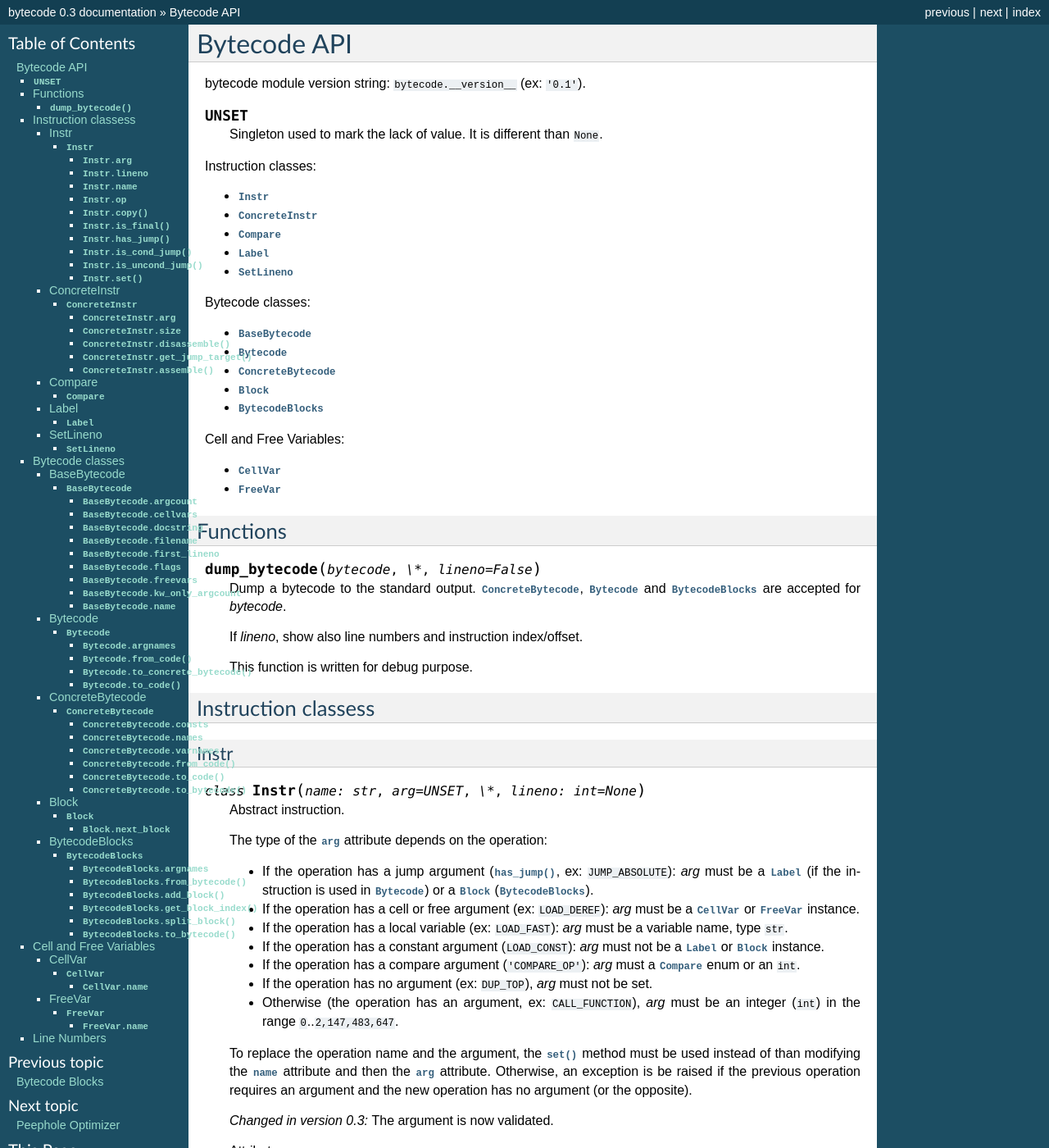
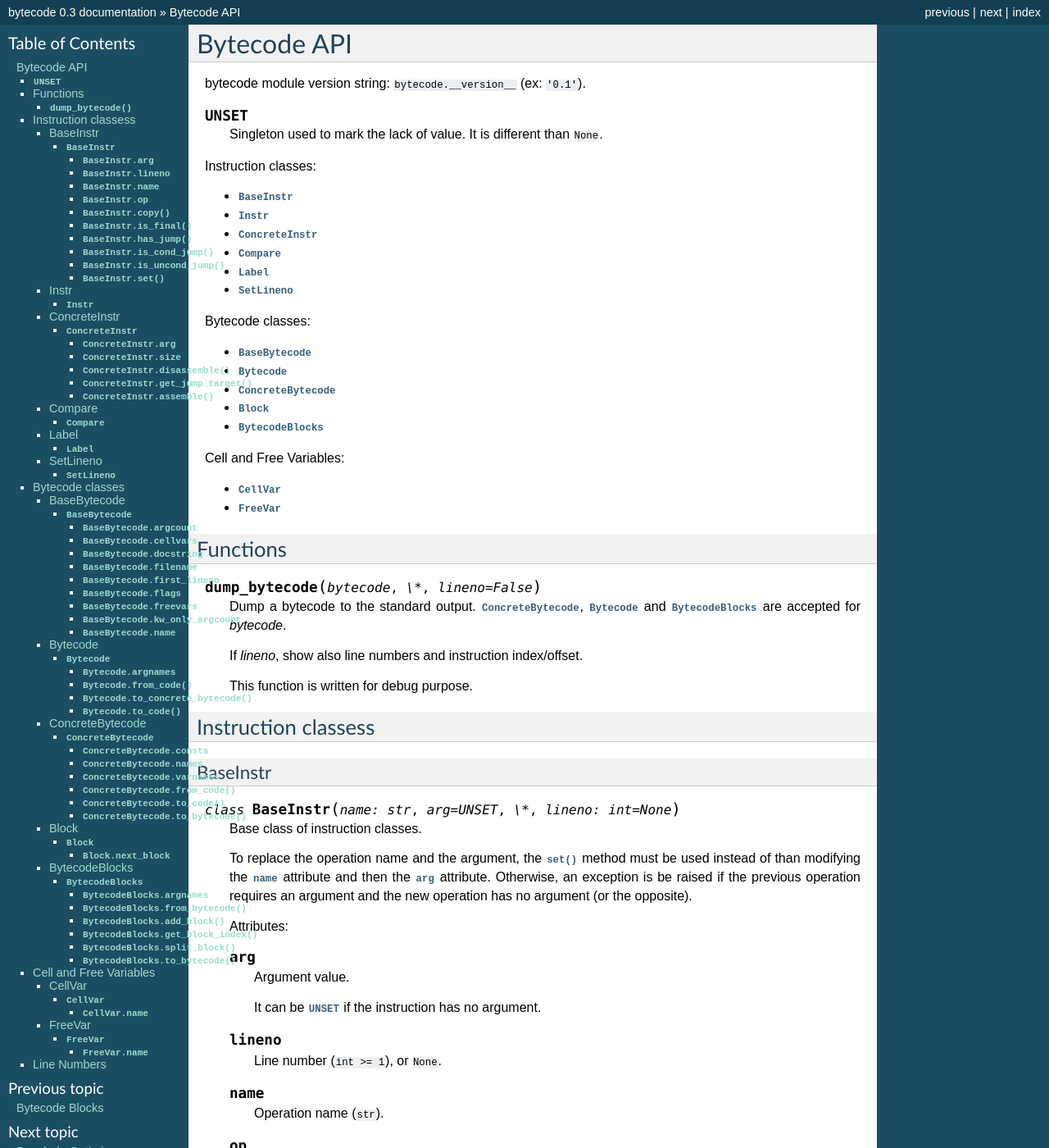
Before and after one commit to MatthieuDartiailh/bytecode, a Sphinx documentation site: the page built from doc/api.rst, in a window 1280 px wide and 1400 px high. Shown: the whole window at 82% size. Built offline with Sphinx 7.4.7, drawn with Linux system fonts in a browser that asks for light colours; some of the changed text lies outside the part shown.

Commit message:
ConcreteInstr doesn't inherit from Instr anymore
* document valid object types in bytecode objects
* ConcreteBytecode.to_bytecode() ensures that instructions are
  ConcreteInstr

```diff
--- a/doc/api.rst
+++ b/doc/api.rst
@@ -10,6 +10,7 @@ bytecode module version string: ``bytecode.__version__`` (ex: ``'0.1'``).
 
 Instruction classes:
 
+* :class:`BaseInstr`
 * :class:`Instr`
 * :class:`ConcreteInstr`
 * :class:`Compare`
@@ -46,29 +47,12 @@ Functions
 Instruction classess
 ====================
 
-Instr
------
+BaseInstr
+---------
 
-.. class:: Instr(name: str, arg=UNSET, \*, lineno: int=None)
+.. class:: BaseInstr(name: str, arg=UNSET, \*, lineno: int=None)
 
-   Abstract instruction.
-
-   The type of the :attr:`arg` attribute depends on the operation:
-
-   * If the operation has a jump argument (:meth:`has_jump`, ex:
-     ``JUMP_ABSOLUTE``): *arg* must be a :class:`Label` (if the instruction is
-     used in :class:`Bytecode`) or a :class:`Block` (:class:`BytecodeBlocks`).
-   * If the operation has a cell or free argument (ex: ``LOAD_DEREF``): *arg*
-     must be a :class:`CellVar` or :class:`FreeVar` instance.
-   * If the operation has a local variable (ex: ``LOAD_FAST``): *arg* must be a
-     variable name, type ``str``.
-   * If the operation has a constant argument (``LOAD_CONST``): *arg* must not
-     be a :class:`Label` or :class:`Block` instance.
-   * If the operation has a compare argument (``'COMPARE_OP'``):
-     *arg* must a :class:`Compare` enum or an ``int``.
-   * If the operation has no argument (ex: ``DUP_TOP``), *arg* must not be set.
-   * Otherwise (the operation has an argument, ex: ``CALL_FUNCTION``), *arg*
-     must be an integer (``int``) in the range ``0``..\ ``2,147,483,647``.
+   Base class of instruction classes.
 
    To replace the operation name and the argument, the :meth:`set` method must
    be used instead of than modifying the :attr:`name` attribute and then the
@@ -76,14 +60,11 @@ Instr
    operation requires an argument and the new operation has no argument (or the
    opposite).
 
-   .. versionchanged:: 0.3
-      The argument is now validated.
-
    Attributes:
 
    .. attribute:: arg
 
-      Argument value. Its type depends on the operation.
+      Argument value.
 
       It can be :data:`UNSET` if the instruction has no argument.
 
@@ -101,7 +82,7 @@ Instr
 
    Methods:
 
-   .. method:: copy() -> Instr
+   .. method:: copy()
 
       Create a copy of the instruction.
 
@@ -159,12 +140,41 @@ Instr
          The *lineno* parameter has been removed.
 
 
+Instr
+-----
+
+.. class:: Instr(name: str, arg=UNSET, \*, lineno: int=None)
+
+   Abstract instruction. Inherit from :class:`BaseInstr`.
+
+   The type of the *arg* parameter (and the :attr:`arg` attribute) depends on
+   the operation:
+
+   * If the operation has a jump argument (:meth:`has_jump`, ex:
+     ``JUMP_ABSOLUTE``): *arg* must be a :class:`Label` (if the instruction is
+     used in :class:`Bytecode`) or a :class:`Block` (:class:`BytecodeBlocks`).
+   * If the operation has a cell or free argument (ex: ``LOAD_DEREF``): *arg*
+     must be a :class:`CellVar` or :class:`FreeVar` instance.
+   * If the operation has a local variable (ex: ``LOAD_FAST``): *arg* must be a
+     variable name, type ``str``.
+   * If the operation has a constant argument (``LOAD_CONST``): *arg* must not
+     be a :class:`Label` or :class:`Block` instance.
+   * If the operation has a compare argument (``'COMPARE_OP'``):
+     *arg* must a :class:`Compare` enum.
+   * If the operation has no argument (ex: ``DUP_TOP``), *arg* must not be set.
+   * Otherwise (the operation has an argument, ex: ``CALL_FUNCTION``), *arg*
+     must be an integer (``int``) in the range ``0``..\ ``2,147,483,647``.
+
+   .. versionchanged:: 0.3
+      The argument is now validated.
+
+
 ConcreteInstr
 -------------
 
 .. class:: ConcreteInstr(name: str, arg=UNSET, \*, lineno: int=None)
 
-   Concrete instruction, inherit from :class:`Instr`.
+   Concrete instruction Inherit from :class:`BaseInstr`.
 
    If the operation requires an argument, *arg* must be an integer (``int``) in
    the range ``0``..\ ``2,147,483,647``. Otherwise, *arg* must not by set.
@@ -420,9 +450,6 @@ BytecodeBlocks
    (:class:`Instr`). Inherit from :class:`BaseBytecode`.
 
    Jump targets are blocks (:class:`Block`).
-
-   It is possible to use concrete instructions (:class:`ConcreteInstr`) in
-   blocks, but abstract instructions are preferred.
 
    Labels (:class:`Label`) must not be used in blocks.
 
```
Also changed, not shown: other parts of doc/api.rst (+21 -1 lines), 2 other files.
